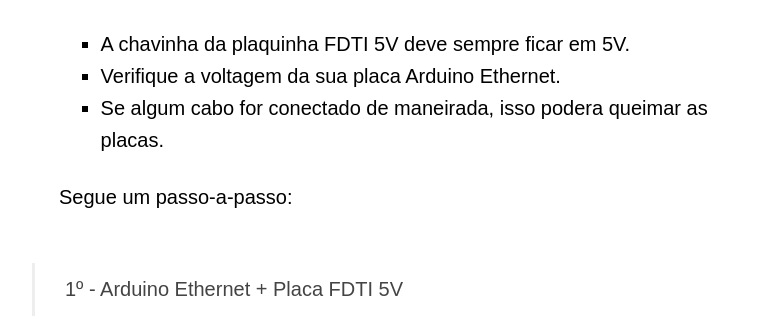
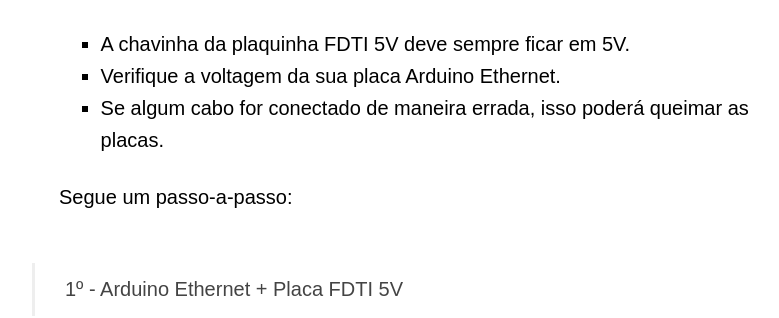
Before and after one commit to fabriciomrkonell/fabriciomrkonell, a Jekyll site: the page built from _posts/2014-01-25-arduino-via-fdti.markdown, in a window 1280 px wide and 900 px high, scrolled down 607 px. Shown: the part 163-481 px from the top of the window, without its empty margins (231-1010 px from the left). Built offline with Jekyll 4.4.1, drawn with Linux system fonts in a browser that asks for light colours; nearby versions of some CDN libraries; some web fonts are replaced; Markdown is read by kramdown in place of the engine named in the settings; comment, search, counter and statistics services are not loaded.

Commit message:
Novo Post - Arduino via FDTI Final 3

```diff
--- a/_posts/2014-01-25-arduino-via-fdti.markdown
+++ b/_posts/2014-01-25-arduino-via-fdti.markdown
@@ -15,7 +15,7 @@
 
 * A chavinha da plaquinha FDTI 5V deve sempre ficar em 5V.
 * Verifique a voltagem da sua placa Arduino Ethernet.
-* Se algum cabo for conectado de maneirada, isso podera queimar as placas.
+* Se algum cabo for conectado de maneira errada, isso poderá queimar as placas.
 
 Segue um passo-a-passo:
 <h3>1º - Arduino Ethernet + Placa FDTI 5V</h3>
```
